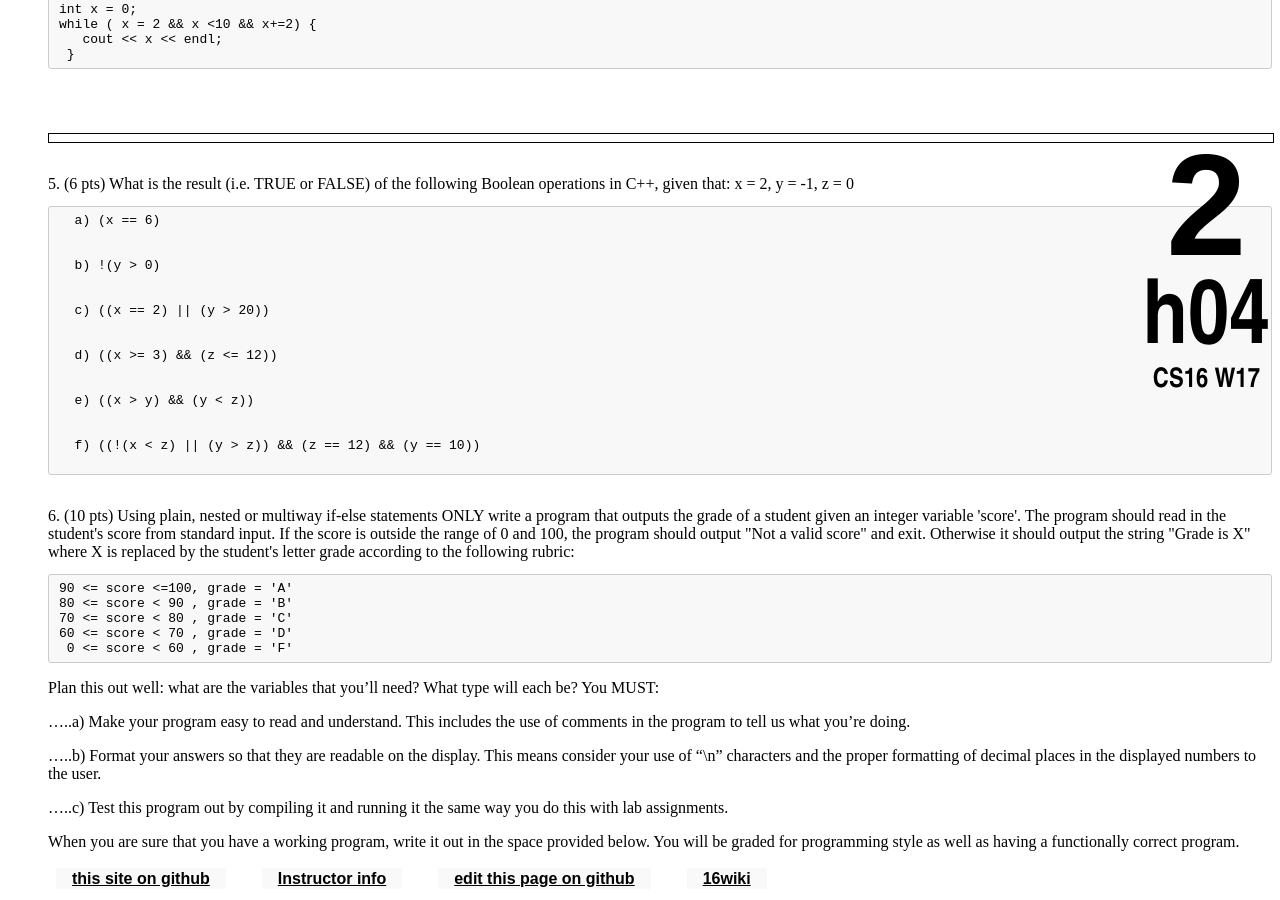
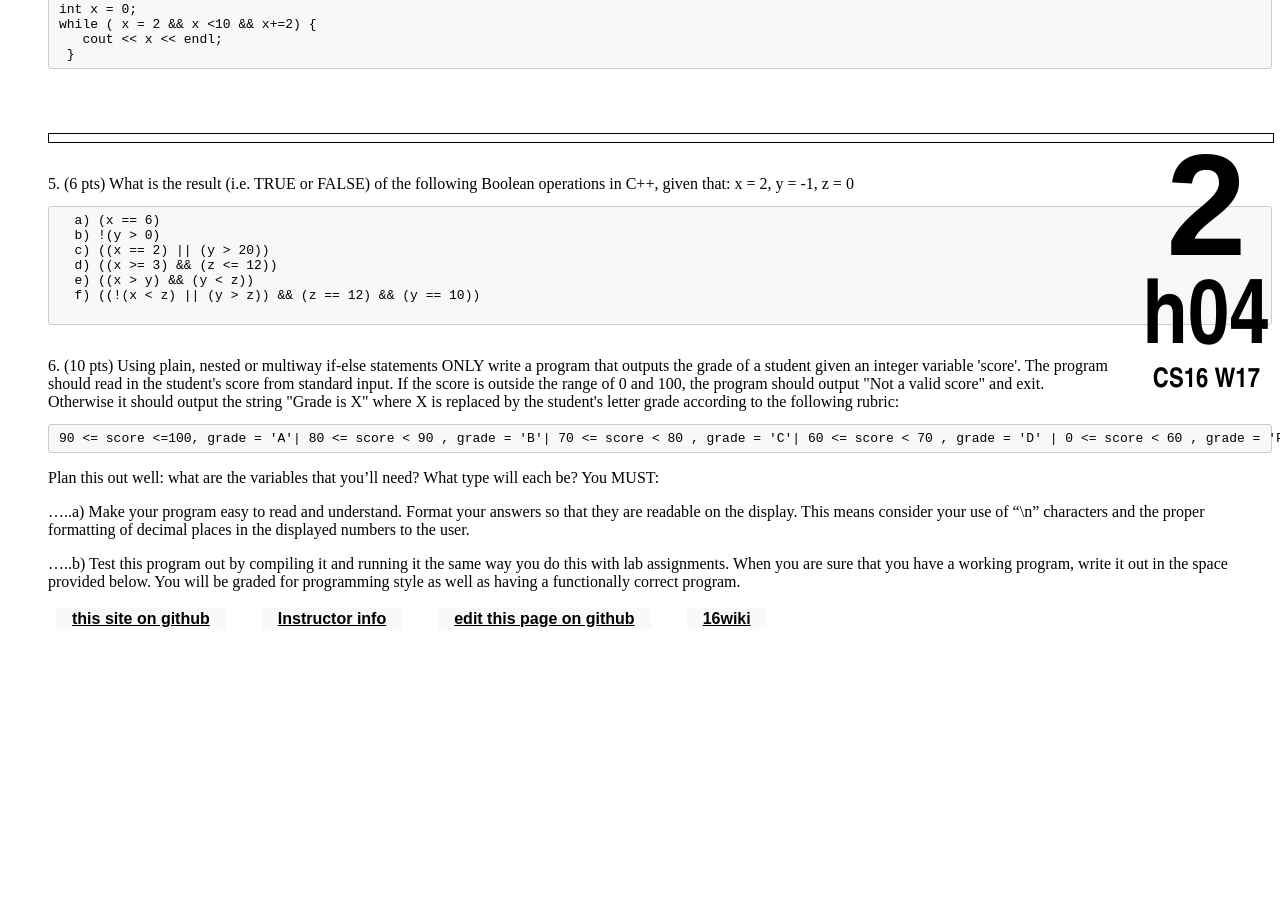
Before and after one commit to ucsb-cs32-s17/ucsb-cs32-s17.github.io, a Jekyll site: the page built from _hwk/h04.md, in a window 1280 px wide and 900 px high, scrolled down 1234 px. Built offline with Jekyll 4.4.1, drawn with Linux system fonts in a browser that asks for light colours; after the commit the page ends 1874 px from its top, so only the background shows below that.

Commit message:
hw 3 and hw 4

````diff
--- a/_hwk/h04.md
+++ b/_hwk/h04.md
@@ -56,20 +56,10 @@ while ( x = 2 && x <10 && x+=2) {
 <div markdown="1">
 ```
   a) (x == 6)
-
-
   b) !(y > 0)
-
-
   c) ((x == 2) || (y > 20))
-
-
   d) ((x >= 3) && (z <= 12))
-
-
   e) ((x > y) && (y < z))
-
-
   f) ((!(x < z) || (y > z)) && (z == 12) && (y == 10))
 
 ```
@@ -81,22 +71,15 @@ while ( x = 2 && x <10 && x+=2) {
 6.	(10 pts) Using plain, nested or multiway if-else statements ONLY write a program that outputs the grade of a student given an integer variable 'score'. The program should read in the student's score from standard input. If the score is outside the range of 0 and 100, the program should output "Not a valid score" and exit. Otherwise it should output the string "Grade is X" where X is replaced by the student's letter grade according to the following rubric:
 <div markdown="1">
 ```
-90 <= score <=100, grade = 'A'
-80 <= score < 90 , grade = 'B'
-70 <= score < 80 , grade = 'C'
-60 <= score < 70 , grade = 'D'
- 0 <= score < 60 , grade = 'F'
+90 <= score <=100, grade = 'A'| 80 <= score < 90 , grade = 'B'| 70 <= score < 80 , grade = 'C'| 60 <= score < 70 , grade = 'D' | 0 <= score < 60 , grade = 'F'
 ```
 <div style="margin-bottom:1em"></div>
 Plan this out well: what are the variables that you'll need? What type will each be? You MUST:
 <div style="margin-bottom:0em"></div>
-.....a) Make your program easy to read and understand. This includes the use of comments in the program to tell us what you're doing.
+.....a) Make your program easy to read and understand. Format your answers so that they are readable on the display. This means consider your use of "\n" characters and the proper formatting of decimal places in the displayed numbers to the user.
 <div style="margin-bottom:0em"></div>
-.....b) Format your answers so that they are readable on the display. This means consider your use of "\n" characters and the proper formatting of decimal places in the displayed numbers to the user.
-<div style="margin-bottom:0em"></div>
-.....c) Test this program out by compiling it and running it the same way you do this with lab assignments.
+.....b) Test this program out by compiling it and running it the same way you do this with lab assignments. When you are sure that you have a working program, write it out in the space provided below. You will be graded for programming style as well as having a functionally correct program.
 <div style="margin-bottom:1em"></div>
-When you are sure that you have a working program, write it out in the space provided below. You will be graded for programming style as well as having a functionally correct program.
 </div>
 <div style="margin-bottom:0em"></div>
 
````
